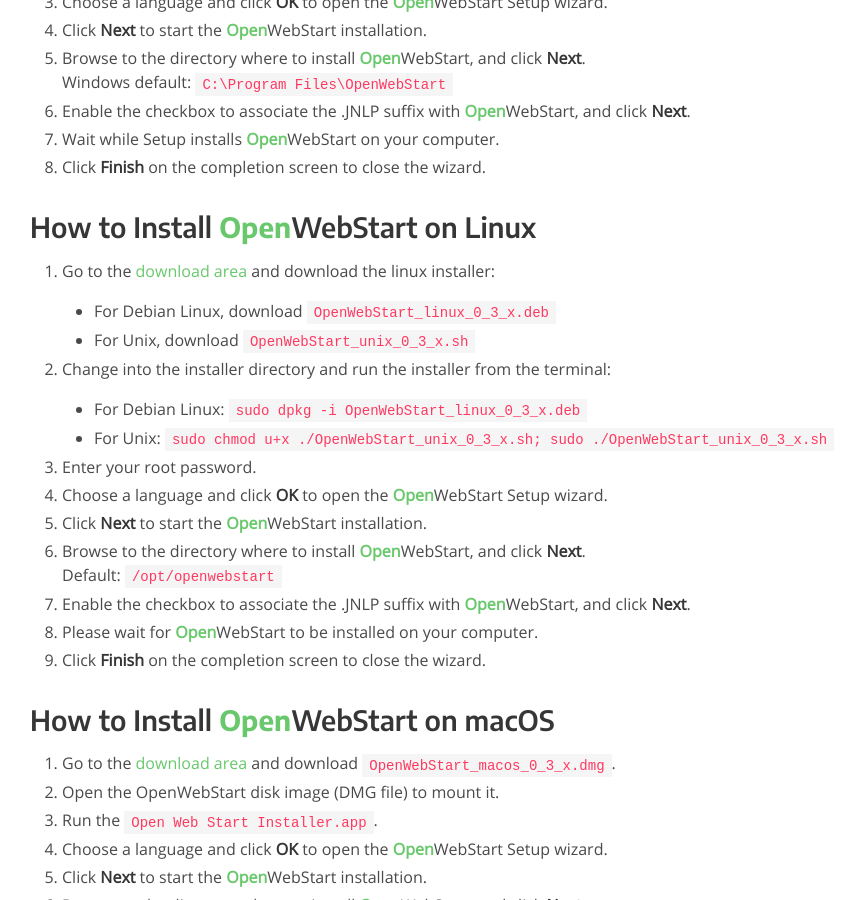
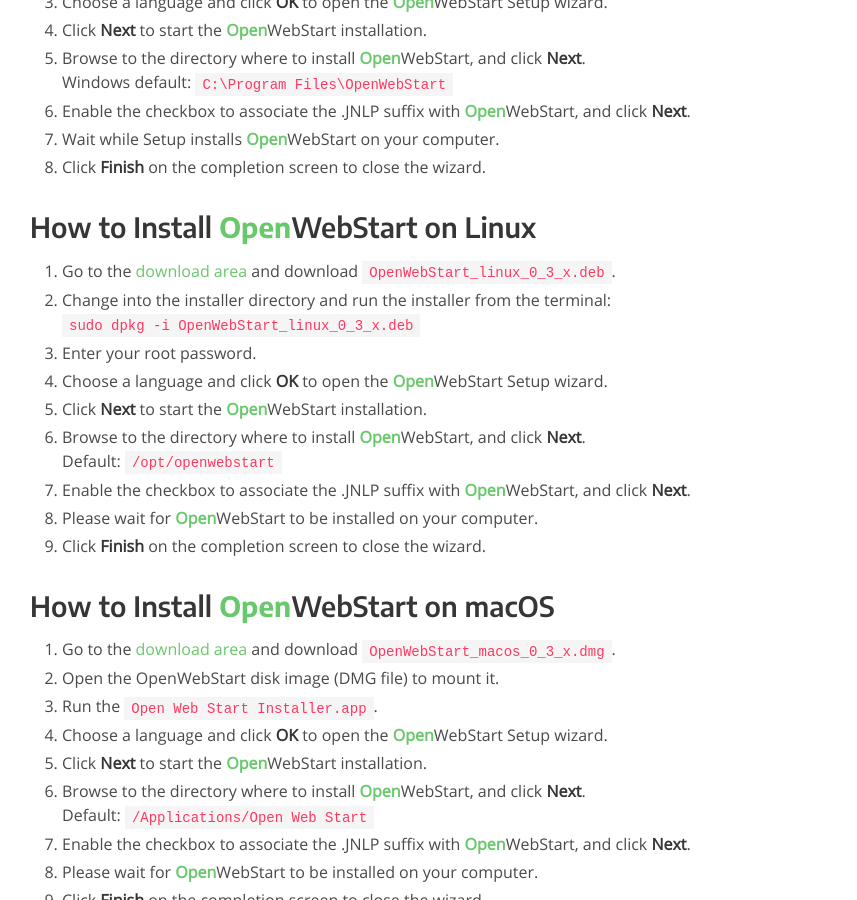
Before and after one commit to karakun/openwebstart-page, a Jekyll site: the page built from installation.md, in a window 1280 px wide and 900 px high, scrolled down 806 px. Shown: the whole window, without its empty margins (34-891 px from the left). Built offline with Jekyll 4.4.1, drawn with Linux system fonts in a browser that asks for light colours; comment, search, counter and statistics services are not loaded.

Commit message:
remove references to OpenWebStart_xxx.sh installer

```diff
--- a/installation.md
+++ b/installation.md
@@ -30,12 +30,9 @@
 
 ## How to Install <span class="my-karakun">Open</span>WebStart on Linux
 
-1. Go to the [download area](/download) and download the linux installer:
-   * For Debian Linux, download `OpenWebStart_linux_0_3_x.deb`
-   * For Unix, download `OpenWebStart_unix_0_3_x.sh`
+1. Go to the [download area](/download) and download `OpenWebStart_linux_0_3_x.deb`.
 1. Change into the installer directory and run the installer from the terminal:
-   * For Debian Linux: `sudo dpkg -i OpenWebStart_linux_0_3_x.deb`
-   * For Unix: `sudo chmod u+x ./OpenWebStart_unix_0_3_x.sh; sudo ./OpenWebStart_unix_0_3_x.sh`
+   <br />`sudo dpkg -i OpenWebStart_linux_0_3_x.deb`
 1. Enter your root password.
 1. Choose a language and click **OK** to open the <span class="my-karakun">Open</span>WebStart Setup wizard.
 1. Click **Next** to start the <span class="my-karakun">Open</span>WebStart installation.
```
Also changed, not shown: download.md (+0 -3 lines).
